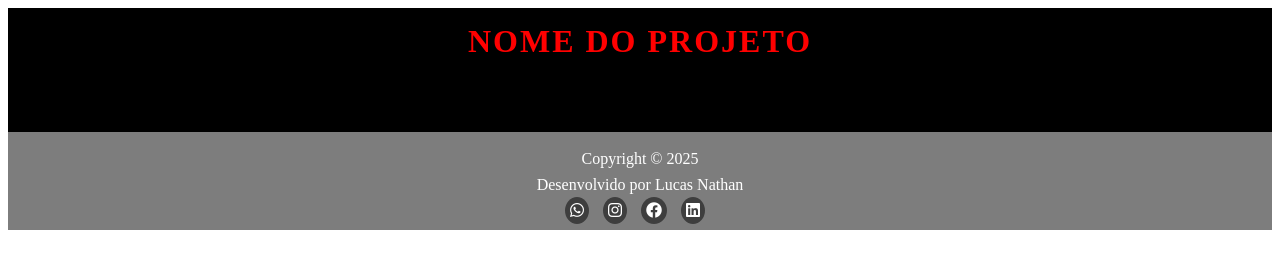
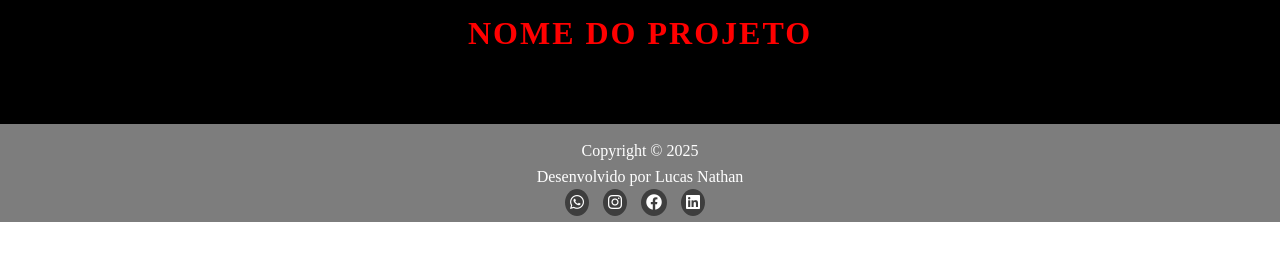
Before and after one commit to Mrrobot071/Estrutura-site, a plain HTML site: page index.html in a window 1280 px wide. Drawn offline with Linux system fonts and the light colour scheme.

Commit message:
Update index.html

```diff
--- a/index.html
+++ b/index.html
@@ -7,6 +7,20 @@
   <link rel="stylesheet" href="https://cdnjs.cloudflare.com/ajax/libs/font-awesome/6.0.0/css/all.min.css">
   <title>LUKFLIX</title>
   <style>
+  html, body {
+  margin: 0;
+  padding: 0;
+  height: 100%; /* Garante que a altura seja 100% da viewport */
+}
+
+body {
+  display: flex;
+  flex-direction: column;
+}
+
+.container {
+  flex: 1; /* Faz a área principal ocupar o espaço disponível */
+}
     header {
       background-color: black;
       text-align: center;
@@ -65,7 +79,7 @@
     <h2>Subtitulo do projeto</h2>
   </header>
 
-  <footer>
+    <footer>
     <p>Copyright © 2025</p>
     <p>Desenvolvido por Lucas Nathan</p>
     <ul>
```
